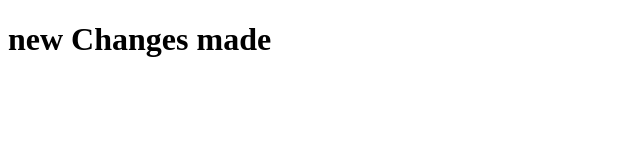
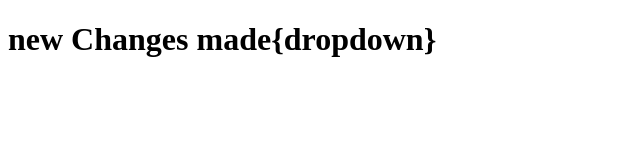
Before and after one commit to Sanyam2000/localrepo, a plain HTML site: page index.html in a window 1280 px wide. Shown: the whole page, without its empty margins (0-640 px from the left). Drawn offline with Linux system fonts and the light colour scheme.

```diff
--- a/index.html
+++ b/index.html
@@ -6,6 +6,6 @@
     <title>Document</title>
 </head>
 <body>
-    <H1> new Changes made </H1>
+    <H1> new Changes made{dropdown}</H1>
 </body>
 </html>
```
